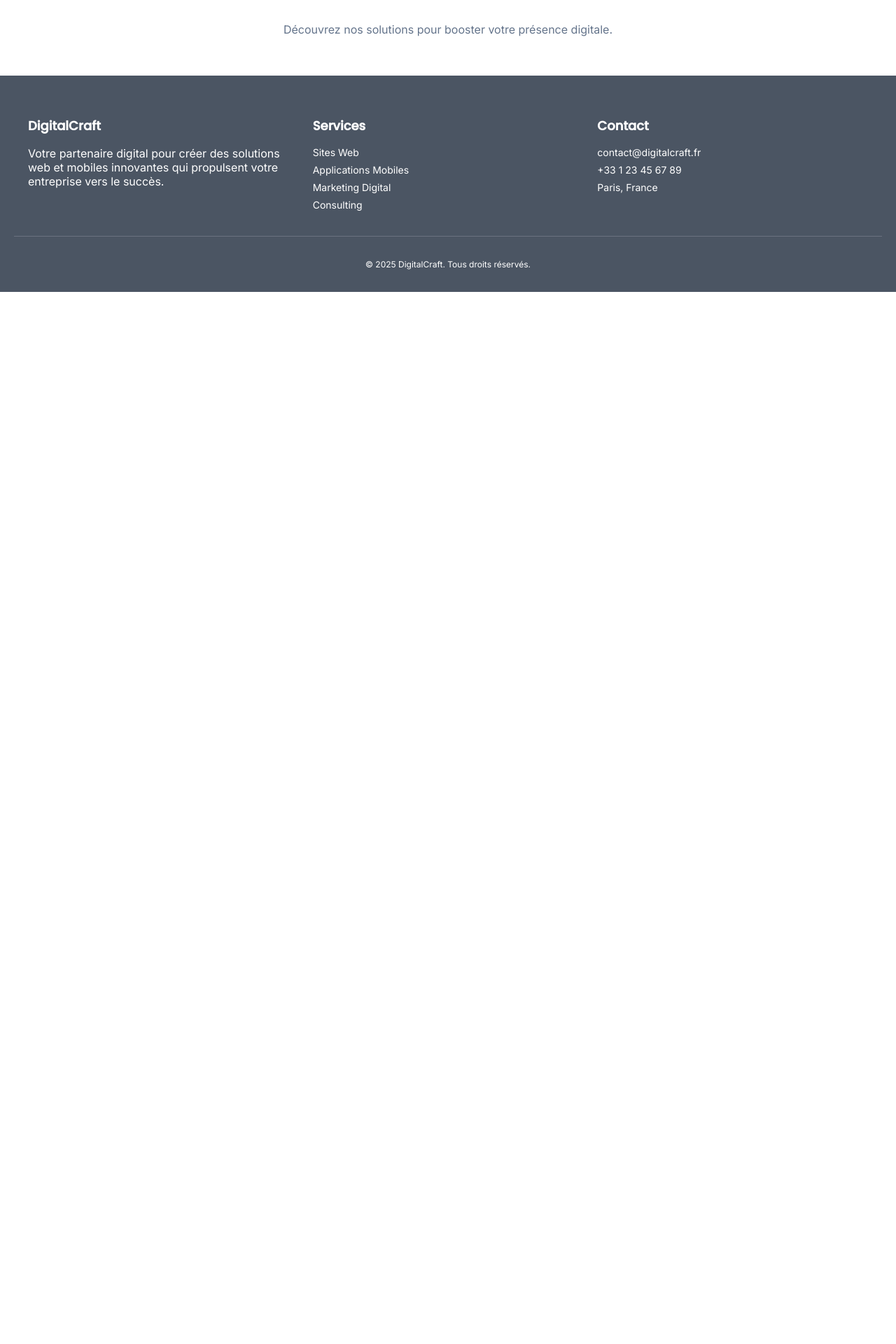
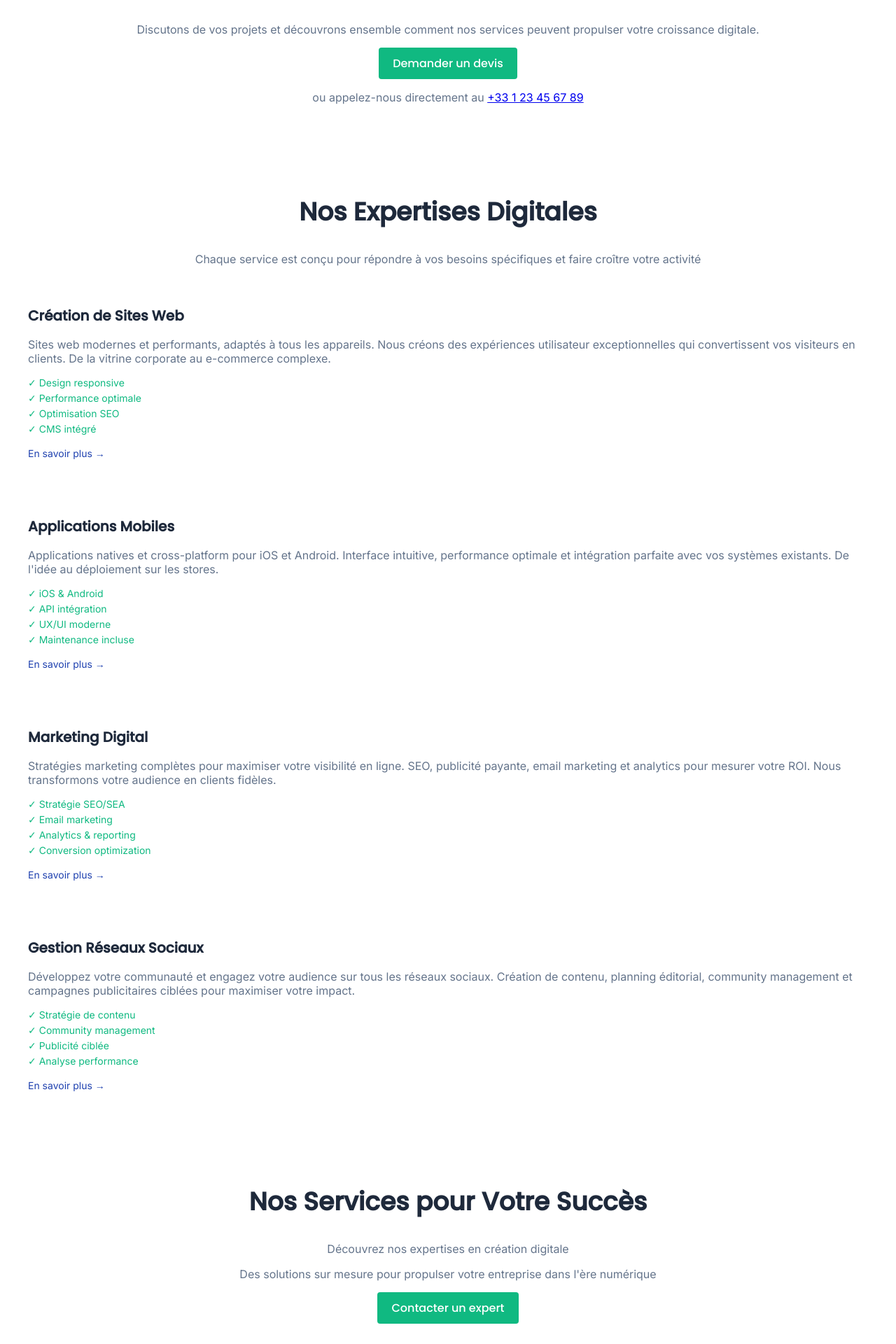
Before and after one commit to Mrgurpreetsingh/digitalcraft, a React (Vite) app: page /services in a window 1280 px wide. Shown: the part 220-2140 px from the top of the page at 70% size. Before the commit the page ends 800 px from the top, so only its background shows below. Built offline with nearby package versions, Linux system fonts and the light colour scheme.

Commit message:
feat(27): réorganisation de Services.jsx avec Button et ServiceCard

```diff
--- a/src/pages/Services.jsx
+++ b/src/pages/Services.jsx
@@ -1,13 +1,64 @@
 import React from 'react';
 import '../styles/Services.css';
+import Button from '../components/Button';
+import ServiceCard from '../components/ServiceCard';
 
 function Services() {
+  const servicesData = [
+    {
+      title: 'Création de Sites Web',
+      description: 'Sites web modernes et performants, adaptés à tous les appareils. Nous créons des expériences utilisateur exceptionnelles qui convertissent vos visiteurs en clients. De la vitrine corporate au e-commerce complexe.',
+      items: ['Design responsive', 'Performance optimale', 'Optimisation SEO', 'CMS intégré'],
+      linkText: 'En savoir plus',
+    },
+    {
+      title: 'Applications Mobiles',
+      description: 'Applications natives et cross-platform pour iOS et Android. Interface intuitive, performance optimale et intégration parfaite avec vos systèmes existants. De l\'idée au déploiement sur les stores.',
+      items: ['iOS & Android', 'API intégration', 'UX/UI moderne', 'Maintenance incluse'],
+      linkText: 'En savoir plus',
+    },
+    {
+      title: 'Marketing Digital',
+      description: 'Stratégies marketing complètes pour maximiser votre visibilité en ligne. SEO, publicité payante, email marketing et analytics pour mesurer votre ROI. Nous transformons votre audience en clients fidèles.',
+      items: ['Stratégie SEO/SEA', 'Email marketing', 'Analytics & reporting', 'Conversion optimization'],
+      linkText: 'En savoir plus',
+    },
+    {
+      title: 'Gestion Réseaux Sociaux',
+      description: 'Développez votre communauté et engagez votre audience sur tous les réseaux sociaux. Création de contenu, planning éditorial, community management et campagnes publicitaires ciblées pour maximiser votre impact.',
+      items: ['Stratégie de contenu', 'Community management', 'Publicité ciblée', 'Analyse performance'],
+      linkText: 'En savoir plus',
+    },
+  ];
+
   return (
     <main>
+      <section className="services-section blue-bg">
+        <h1>Prêt à Transformer Votre Entreprise ?</h1>
+        <p>Discutons de vos projets et découvrons ensemble comment nos services peuvent propulser votre croissance digitale.</p>
+        <Button>Demander un devis</Button>
+        <p>ou appelez-nous directement au <a href="tel:+33123456789">+33 1 23 45 67 89</a></p>
+      </section>
       <section className="services-section">
-        <h1>Nos Services Experts</h1>
-        <p>Découvrez nos solutions pour booster votre présence digitale.</p>
-        {/* Ajouter du contenu ici plus tard */}
+        <h1>Nos Expertises Digitales</h1>
+        <p>Chaque service est conçu pour répondre à vos besoins spécifiques et faire croître votre activité</p>
+        <div className="services-grid">
+          {servicesData.map((service, index) => (
+            <ServiceCard
+              key={index}
+              title={service.title}
+              description={service.description}
+              items={service.items}
+              linkText={service.linkText}
+            />
+          ))}
+        </div>
+      </section>
+      <section className="services-section blue-bg">
+        <h1>Nos Services pour Votre Succès</h1>
+        <p>Découvrez nos expertises en création digitale</p>
+        <p>Des solutions sur mesure pour propulser votre entreprise dans l'ère numérique</p>
+        <Button>Contacter un expert</Button>
       </section>
     </main>
   );
```
